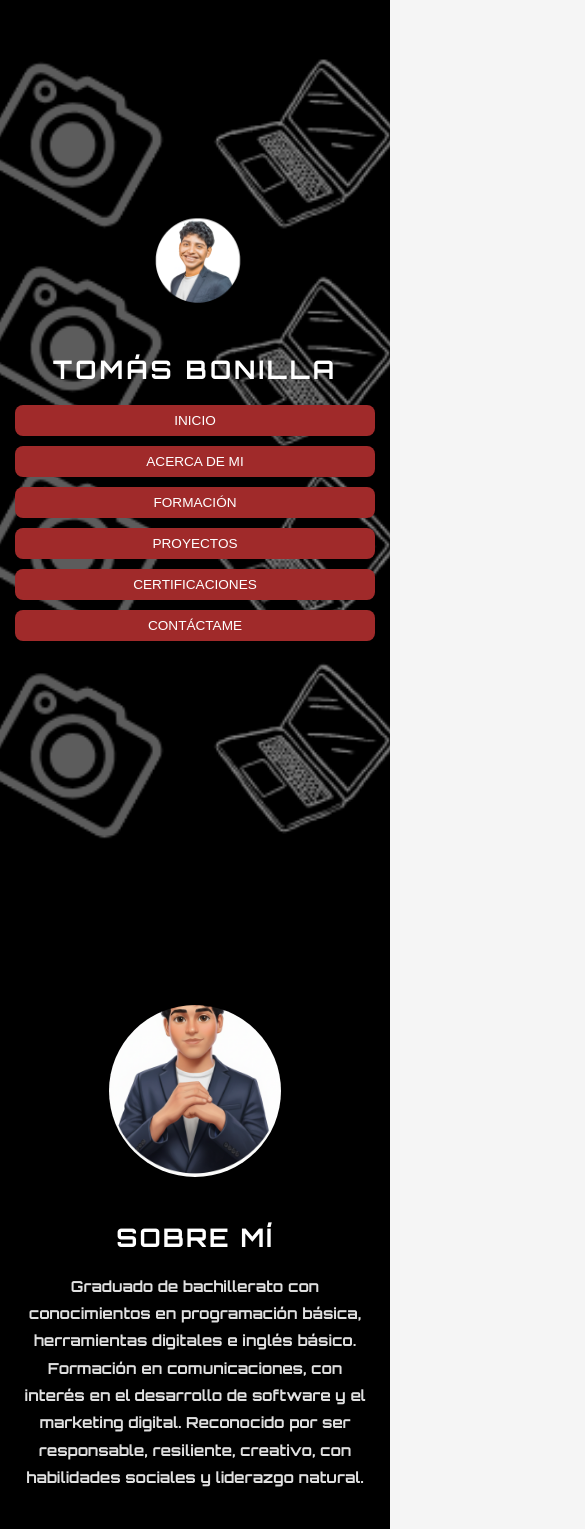
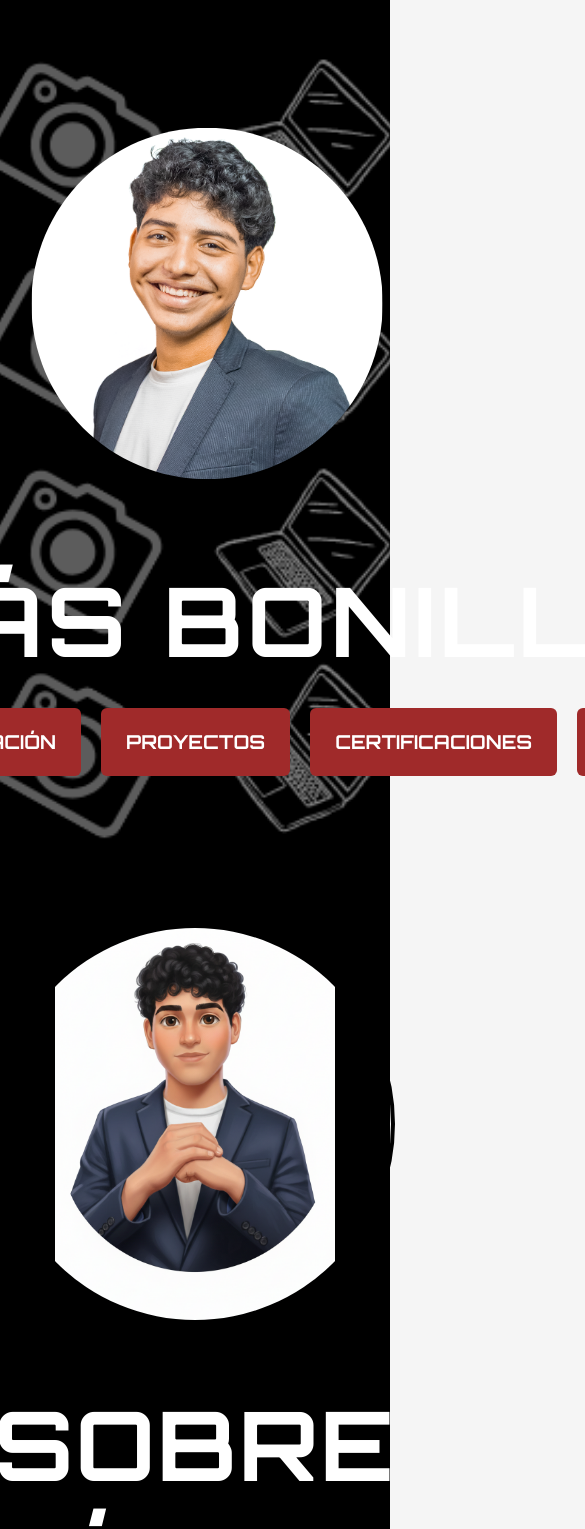
Before and after one commit to tomasBONILL/Portafolio, a React (Create React App) app: page / in a window 390 px wide. Shown: the top 1529 px of the page, 585 px wide, since content can reach past the window. Built offline with nearby package versions, Linux system fonts and the light colour scheme.

Commit message:
se deshicieron cambios

```diff
--- a/src/components/aboutMe.css
+++ b/src/components/aboutMe.css
@@ -16,100 +16,70 @@
   gap: 60px;
   max-width: 1200px;
   width: 100%;
-  flex-wrap: wrap; /* permite que se acomode en pantallas pequeñas */
-}
-
-.about-image {
-  width: clamp(180px, 30vw, 400px); /* adaptable a pantalla */
-  aspect-ratio: 1 / 1;              /* cuadrado perfecto */
-  border-radius: 50%;               /* círculo */
-  overflow: hidden;
-  border: 4px solid #000000;
-  display: flex;
-  justify-content: center;
-  align-items: center;
 }
 
 .about-image img {
   width: 100%;
-  height: 100%;
-  object-fit: cover;       /* llena el círculo sin deformarse */
-  object-position: center; /* centra la imagen */
-  display: block;
-}
-
-
+  max-width: 400px;
+  height: auto;
+  object-fit: cover;
+ }
 
 .about-text {
   flex: 1;
   text-align: left;
 }
 
-.about-me .titulo {
-  font-size: clamp(2rem, 6vw, 6rem); /* se adapta automáticamente */
+.titulo {
+  font-size: 4rem;
   margin-bottom: 20px;
   color: #ffffff;
   text-transform: uppercase;
-  letter-spacing: 2px;
 }
 
-.about-me .descripcion {
-  font-size: clamp(1rem, 2.5vw, 1.3rem);
+.descripcion {
+  font-size: 1.3rem;
   line-height: 1.8;
   color: #e0e0e0;
 }
 
-/* ========================= */
-/* 📱 RESPONSIVE DESIGN */
-/* ========================= */
-
-/* Tablets */
+/* 🖥️ Ajuste para pantallas más pequeñas o medianas */
 @media (max-width: 1024px) {
   .about-content {
     flex-direction: column;
     text-align: center;
-    gap: 40px;
   }
 
-  .about-text {
-    text-align: center;
+  .about-image img {
+    max-width: 280px;
   }
 
-  .about-image {
-    max-width: 280px;
+  .titulo {
+    font-size: 3rem;
+  }
+
+  .descripcion {
+    font-size: 1.2rem;
   }
 }
 
-/* Móviles */
-@media (max-width: 768px) {
-  .about-me {
-    padding: 60px 5%;
-  }
-
-  .about-me .titulo {
-    font-size: clamp(1.8rem, 8vw, 3rem);
-  }
-
-  .about-me .descripcion {
-    font-size: 1rem;
-  }
+.about-me .titulo {
+  font-size: 6rem;
+  color: #fffffF;
+  letter-spacing: 2px;
+  text-align: left;
 }
 
-/* Teléfonos muy pequeños */
-@media (max-width: 480px) {
-  .about-me {
-    padding: 40px 5%;
-  }
+.about-me .descripcion {
+  color: #fffffF;
+}
 
-  .about-me .titulo {
-    font-size: 1.6rem;
-  }
-
-  .about-me .descripcion {
-    font-size: 0.95rem;
-  }
-
-  .about-image {
-    max-width: 200px;
-  }
+.about-image {
+  width: 400px;           /* ancho fijo — cambia el tamaño si quieres */
+  height: 400px;          /* alto igual al ancho para círculo perfecto */
+  border-radius: 50%;     /* esto hace el círculo */
+  object-fit: cover;      /* recorta la imagen sin deformarla */
+  display: block;
+  overflow: hidden;
+  border: 4px solid #000000; /* opcional: borde visible */
 }
--- a/src/components/education.css
+++ b/src/components/education.css
@@ -1,19 +1,19 @@
 .education {
-  background-color: #000000;
+  background-color: #000000; /* morado oscuro */
   color: #fff;
   padding: 80px 20px;
   text-align: center;
 }
 
 .titulo {
-  font-size: clamp(2rem, 6vw, 6rem); /* se adapta automáticamente */
-  color: #ffffff;
-  margin-bottom: 4rem;
+  font-size: 6rem;
+  color: #fffffF;
+  margin-bottom: 6rem;
   letter-spacing: 2px;
 }
 
 .education-container {
-  max-width: 900px;
+  max-width: 800px;
   margin: 0 auto;
   display: flex;
   flex-direction: column;
@@ -25,7 +25,6 @@
   border-radius: 15px;
   padding: 25px;
   transition: 0.3s ease;
-  text-align: left;
 }
 
 .education-item:hover {
@@ -35,7 +34,7 @@
 
 .education-item h3 {
   color: #fff;
-  font-size: clamp(1.2rem, 2.5vw, 1.5rem);
+  font-size: 1.5rem;
   margin-bottom: 10px;
 }
 
@@ -43,65 +42,9 @@
   color: #7b7c7c;
   font-weight: bold;
   margin-bottom: 10px;
-  font-size: clamp(0.9rem, 2vw, 1rem);
 }
 
 .detalle {
   color: #dcdcdc;
   line-height: 1.5;
-  font-size: clamp(0.85rem, 2vw, 1rem);
 }
-
-/* ========================= */
-/* 📱 RESPONSIVE DESIGN */
-/* ========================= */
-
-/* Tablets */
-@media (max-width: 1024px) {
-  .education {
-    padding: 60px 15px;
-  }
-
-  .titulo {
-    margin-bottom: 3rem;
-  }
-
-  .education-container {
-    gap: 20px;
-  }
-}
-
-/* Móviles */
-@media (max-width: 768px) {
-  .education {
-    padding: 40px 10px;
-  }
-
-  .titulo {
-    font-size: clamp(1.8rem, 8vw, 3rem);
-    margin-bottom: 2rem;
-  }
-
-  .education-item {
-    padding: 20px;
-  }
-}
-
-/* Teléfonos muy pequeños */
-@media (max-width: 480px) {
-  .titulo {
-    font-size: 1.6rem;
-  }
-
-  .education-item h3 {
-    font-size: 1.2rem;
-  }
-
-  .periodo {
-    font-size: 0.85rem;
-  }
-
-  .detalle {
-    font-size: 0.85rem;
-  }
-}
--- a/src/components/inicio.css
+++ b/src/components/inicio.css
@@ -1,12 +1,11 @@
 @import url('https://fonts.googleapis.com/css2?family=Orbitron:wght@700&display=swap');
 
-/* 🎨 Sección principal */
 .inicio {
   background-image: url("../../public/img/banner.png");
   background-size: cover;
   background-position: center;
   background-repeat: no-repeat;
-  min-height: 100vh; /* más seguro que height fijo */
+  height: 100vh;
   color: white;
   display: flex;
   justify-content: center;
@@ -14,65 +13,54 @@
   font-family: 'Orbitron', sans-serif;
   text-align: center;
   position: relative;
-  padding: 20px;
-  overflow: hidden;
 }
 
-/* Capa oscura encima del fondo */
 .overlay {
-  background-color: rgba(0, 0, 0, 0.5);
+  background-color: rgba(0, 0, 0, 0.5); /* capa oscura */
   position: absolute;
   inset: 0;
-  z-index: 1;
 }
 
-/* Contenido principal */
 .contenido {
   position: relative;
   z-index: 2;
-  display: flex;
-  flex-direction: column;
-  align-items: center;
-  text-align: center;
 }
 
-/* Imagen de perfil */
-.perfil .foto {
-  width: clamp(120px, 20vw, 220px);
-  height: auto;
-  border-radius: 50%;
-  object-fit: cover;
-  margin-bottom: 25px;
+.nombre {
+  font-size: 6rem;
+  line-height: 1;
+  font-weight: bold;
+  text-transform: uppercase;
+  margin-bottom: 20px;
+  letter-spacing: 4px;
 }
 
-/* Nombre */
-.nombre {
-  font-size: clamp(1.5rem, 5vw, 3rem);
-  font-weight: bold;
+.destacados {
+  font-size: 1.8rem;
+  background-color: #a02a2a;
+  display: inline-block;
+  padding: 10px 20px;
+  border-radius: 5px;
   text-transform: uppercase;
-  margin-bottom: 30px;
-  letter-spacing: 3px;
+  margin-top: 30px;
 }
-
-/* Botones */
 .botones {
   display: flex;
-  flex-wrap: wrap;
   justify-content: center;
-  align-items: center;
-  gap: 1rem;
+  gap: 20px;
+  margin-top: 40px;
 }
 
 .botones button {
   background-color: #a02a2a;
   border: none;
   color: white;
-  font-size: clamp(0.9rem, 2vw, 1rem);
-  padding: 12px 30px;
-  border-radius: 8px;
+  font-size: 1.2rem;
+  padding: 10px 25px;
+  border-radius: 6px;
   cursor: pointer;
+  font-family: 'Orbitron', sans-serif;
   transition: all 0.3s ease;
-  width: clamp(150px, 80%, 250px);
 }
 
 .botones button:hover {
@@ -80,83 +68,15 @@
   transform: scale(1.05);
 }
 
-/* Barra sticky */
 .botones.sticky {
   position: fixed;
   top: 0;
   left: 0;
   width: 100%;
-  flex-wrap: wrap;
-  justify-content: center;
-  gap: 15px;
   background-color: rgba(11, 11, 11, 0.95);
   padding: 15px 0;
   z-index: 999;
   box-shadow: 0 4px 15px rgba(0, 0, 0, 0.3);
   backdrop-filter: blur(6px);
-  border-radius: 0;
+  margin: 0;
 }
-
-/* ========================= */
-/* 📱 RESPONSIVE DESIGN */
-/* ========================= */
-
-/* Tablets y pantallas medianas */
-@media (max-width: 1024px) {
-  .inicio {
-    padding: 60px 20px;
-  }
-
-  .nombre {
-    margin-bottom: 20px;
-  }
-
-  .botones.sticky button {
-    width: auto;
-    font-size: 0.9rem;
-    padding: 10px 15px;
-  }
-}
-
-/* Móviles (pantallas pequeñas) */
-@media (max-width: 768px) {
-  .inicio {
-    padding: 40px 15px;
-  }
-
-  .nombre {
-    margin-bottom: 20px;
-  }
-
-  .botones {
-    gap: 10px;
-  }
-
-  .botones.sticky {
-    flex-direction: column;
-    align-items: center;
-    padding: 10px 0;
-  }
-
-  .botones.sticky button {
-    width: 90%;
-  }
-}
-
-/* Teléfonos muy pequeños */
-@media (max-width: 480px) {
-  .nombre {
-    font-size: 1.6rem;
-  }
-
-  .botones button {
-    width: 100%;
-    font-size: 0.85rem;
-    padding: 8px 10px;
-  }
-}
-
-/* ✅ Ajuste para que el sticky no tape las secciones */
-section {
-  scroll-margin-top: 90px; /* altura aproximada de la barra sticky */
-}
```
